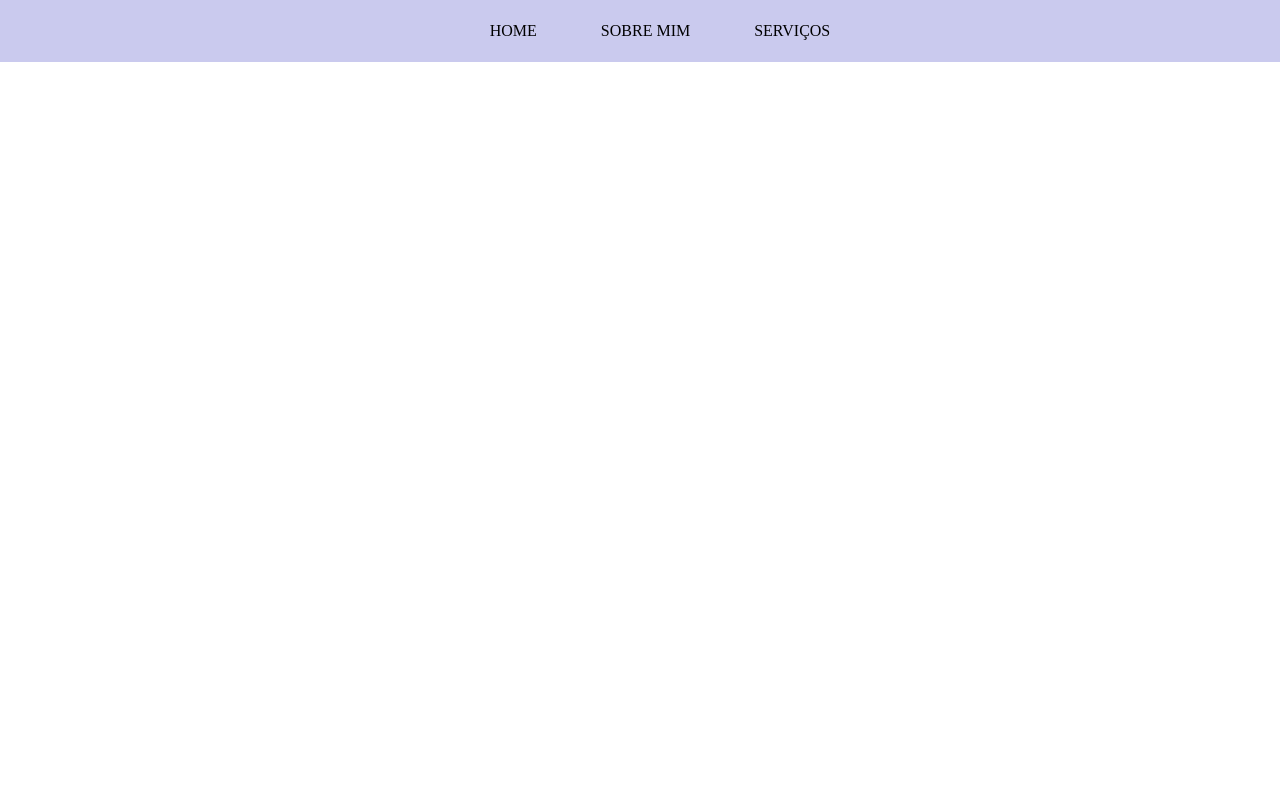
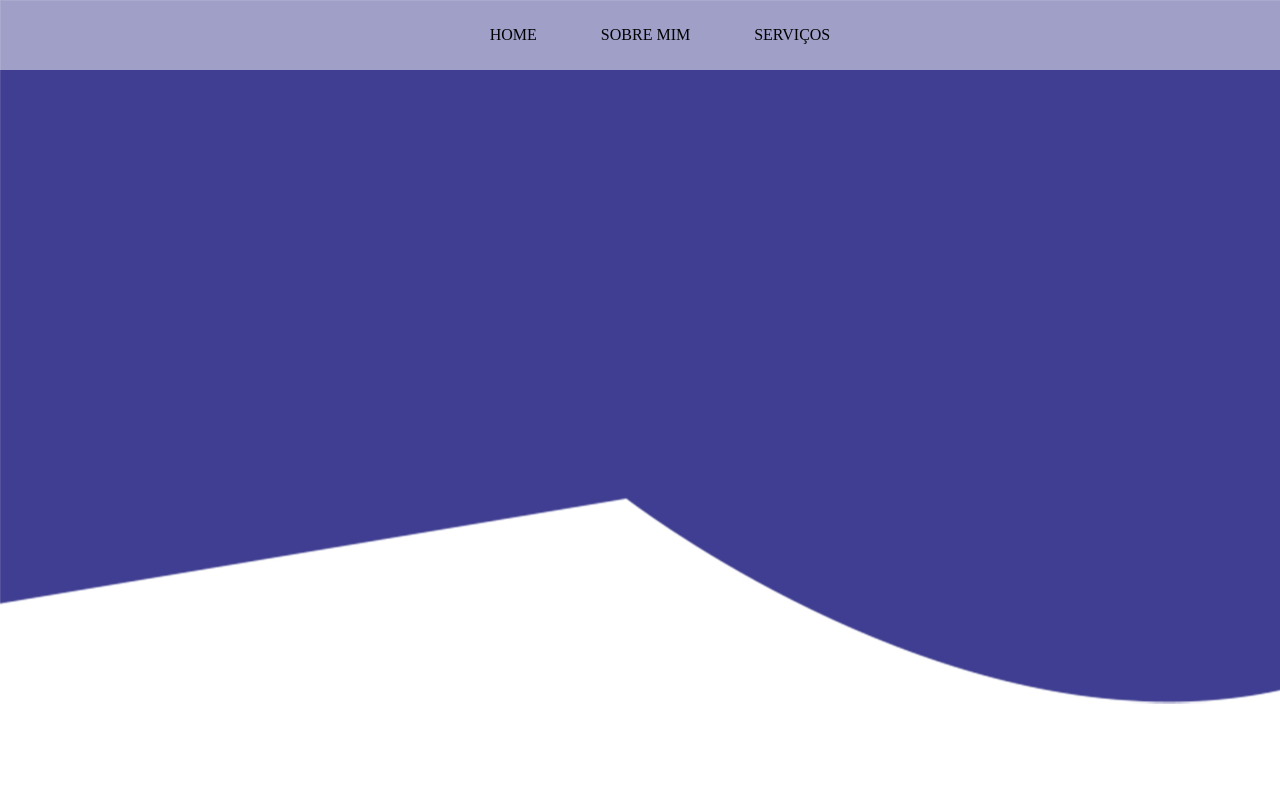
Before and after one commit to Vennomouz/migliariWebDev, a PHP site: page / in a window 1280 px wide. Run offline with PHP 8.4, Linux system fonts and the light colour scheme; some libraries are stand-ins or nearby versions.

Commit message:
adicionando banner

```diff
--- a/css/style.css
+++ b/css/style.css
@@ -1,12 +1,18 @@
 header{
     position: absolute;
     width: 100%;
-    background-color: rgb(149, 150, 221, 0.5);
+    height: 800px;
+    background-image: url("../imagens/banner.jpg");
+    background-repeat: no-repeat;
+    background-size: cover;
+    /* background-position: center; */
 }
 .menuPrincipal ul{
     text-align: center;
-    line-height: 30px;
+    line-height: 70px;
     text-transform: uppercase;
+    background-color: rgb(255, 255, 255, 0.5);
+    margin: 0;
 }
 .menuPrincipal ul li{
     display: inline-block;
```
Also changed, not shown: imagens/banner.jpg (added).
